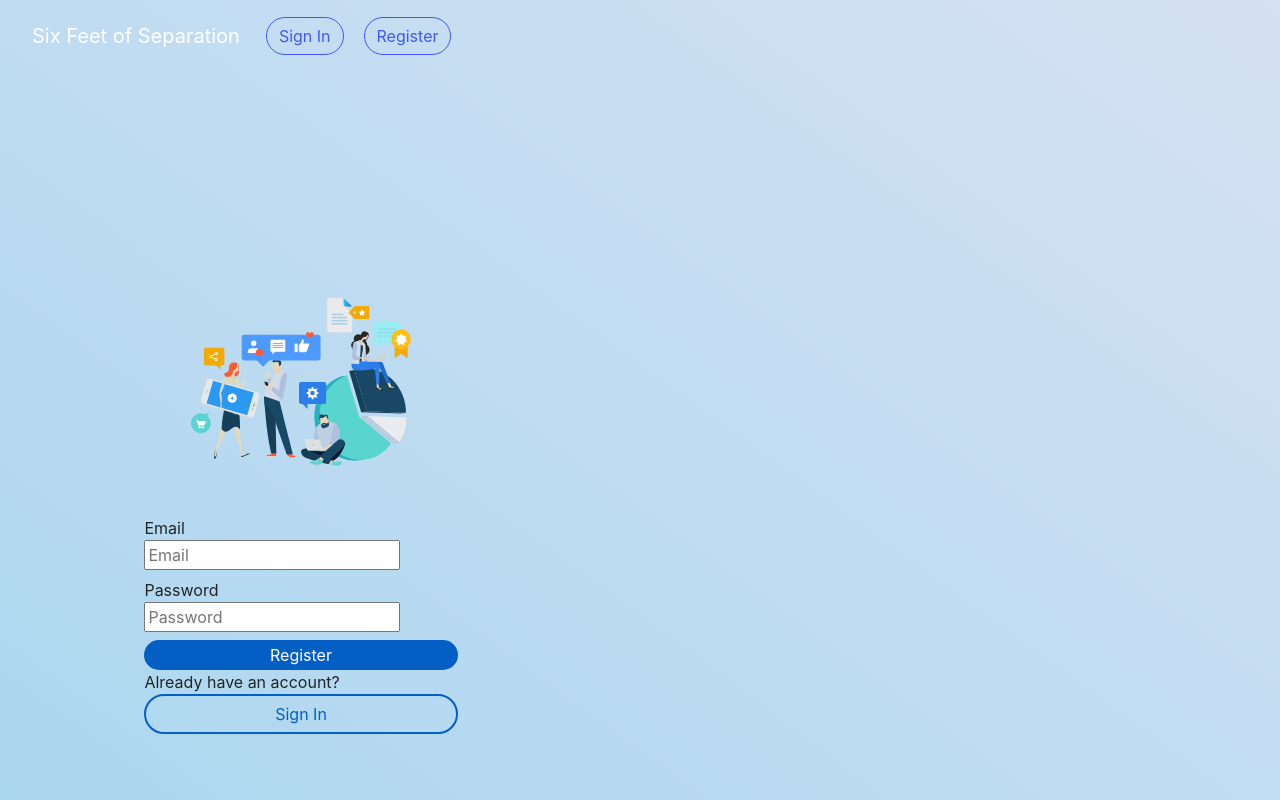
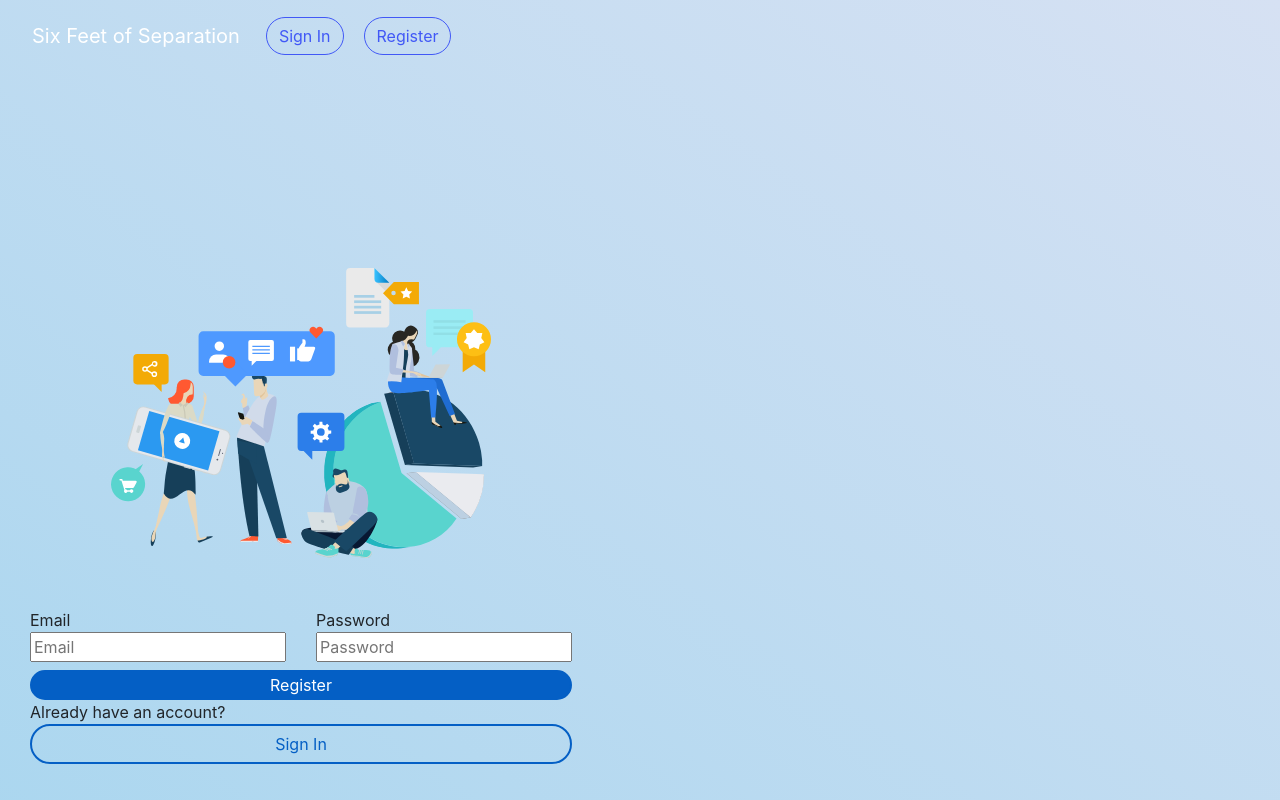
Before and after one commit to JulieValdez/project-three, a React (Create React App) app in the folder client/: page /register in a window 1280 px wide. Shown: the top 800 px of the page. Built offline with nearby package versions, Linux system fonts and the light colour scheme; no server answers.

Commit message:
updated registration page css

```diff
--- a/client/src/components/RegistrationForm/registrationForm.js
+++ b/client/src/components/RegistrationForm/registrationForm.js
@@ -38,8 +38,8 @@ function RegisterationForm({ history }) {
   );
 
   return (
-    <div className="container-fluid">
-      <div className="register" style={{ width: "60%" }}>
+    <div className="container-fluid" style={{ width: "100%" }}>
+      <div className="register">
         <div className="col-sm-12">
           <img className="register-graphic" src={registerGraphic} />
           <Form onSubmit={handleSignUp}>
--- a/client/src/pages/userRegister.js
+++ b/client/src/pages/userRegister.js
@@ -1,7 +1,7 @@
 import React, { Component } from "react";
 
 import TopNav from "../components/TopNav/topNav";
-import RegisterationForm from "../components/RegistrationForm/registrationForm";
+import RegistrationForm from "../components/RegistrationForm/registrationForm";
 
 class userRegister extends Component {
   render() {
@@ -9,7 +9,7 @@ class userRegister extends Component {
       <div className="App">
         <div className="fullpage">
           <TopNav />
-          <RegisterationForm />
+          <RegistrationForm />
         </div>
       </div>
     );
```
